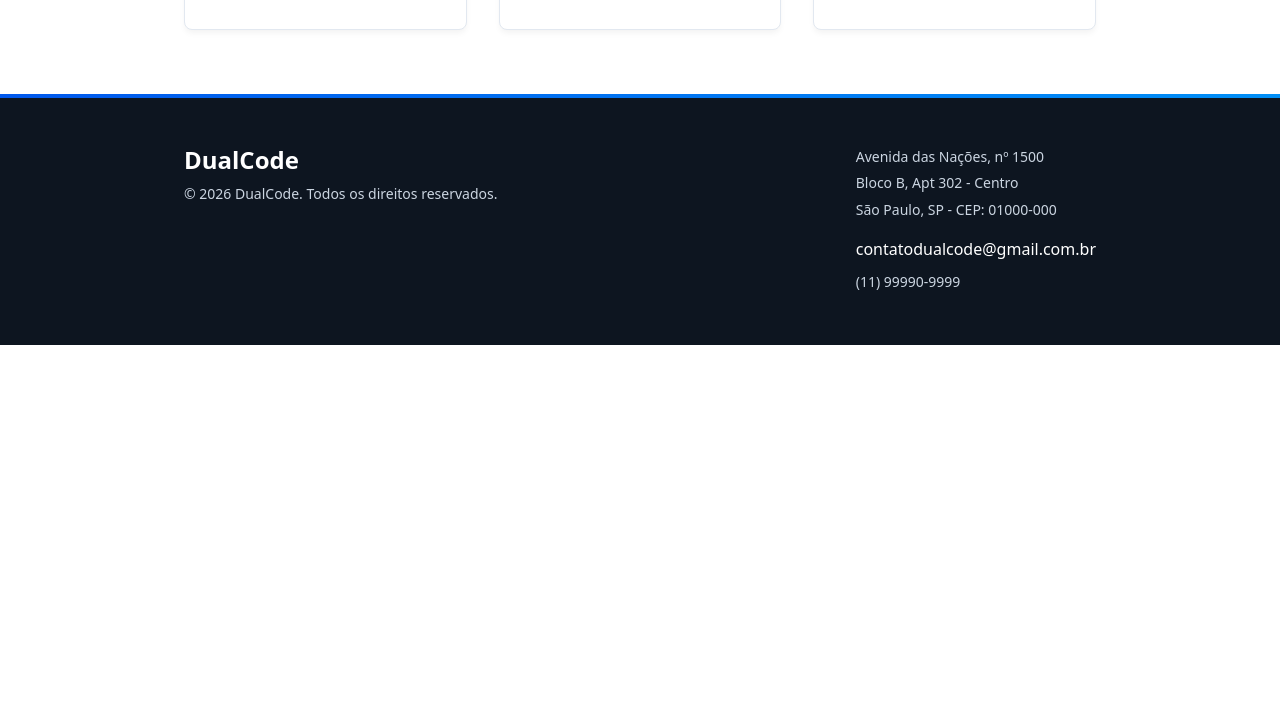
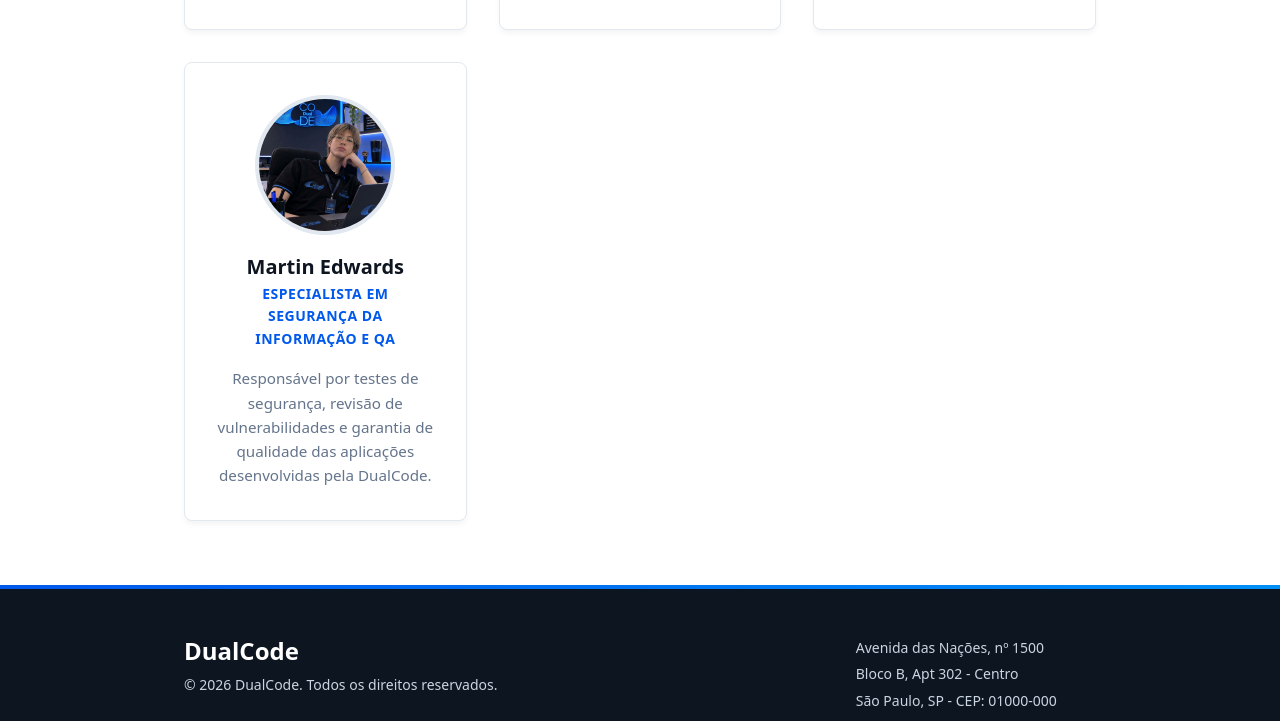
Before and after one commit to kaikaionlyone/dual-code-site, an Astro site: page /equipe in a window 1280 px wide. Shown: the part 774-1495 px from the top of the page. Before the commit the page ends 1119 px from the top, so only its background shows below. Built offline with nearby package versions, Linux system fonts and the light colour scheme; Astro itself is replaced by a stand-in of ours.

Commit message:
feat: adiciona novo membro

```diff
--- a/src/data/empresa.js
+++ b/src/data/empresa.js
@@ -1,9 +1,8 @@
-
 export const empresa = {
   nome: "DualCode",
   slogan: "Grandes projetos são feitos por pessoas que não desistem.",
   historia:
-    "A DualCode foi fundada em 2024 por Kailany Nascimento e Maria Emanuele da Silva, após concluírem sua formação superior na área de tecnologia. Durante a trajetória acadêmica, as duas desenvolveram projetos em parceria e perceberam que muitas empresas enfrentavam problemas de segurança digital, como senhas fracas, falhas na programação e sistemas vulneráveis. Diante disso, decidiram criar uma empresa voltada ao desenvolvimento de soluções tecnológicas seguras e confiáveis. O nome DualCode surgiu da união de 'Dual', representando a parceria das fundadoras, e 'Code', que significa código em inglês. Com o crescimento da empresa, João Marcos da Silva passou a integrar a equipe como desenvolvedor Full Stack, fortalecendo a criação de sistemas e a segurança da informação.",
+    "A DualCode foi fundada em 2024 por Kailany Nascimento e Maria Emanuele da Silva, após concluírem sua formação superior na área de tecnologia. Durante a trajetória acadêmica, as duas desenvolveram projetos em parceria e perceberam que muitas empresas enfrentavam problemas de segurança digital, como senhas fracas, falhas na programação e sistemas vulneráveis. Diante disso, decidiram criar uma empresa voltada ao desenvolvimento de soluções tecnológicas seguras e confiáveis. O nome DualCode surgiu da união de 'Dual', representando a parceria das fundadoras, e 'Code', que significa código em inglês. Com o crescimento da empresa, João Marcos da Silva passou a integrar a equipe como desenvolvedor Full Stack, fortalecendo a criação de sistemas e a segurança da informação, e Martin Edwards entrou para somar na área de segurança da informação e qualidade.",
   missao:
     "Tornar a segurança de dados mais acessível e compreensível para todos, independentemente do nível de conhecimento técnico, garantindo também a segurança e a confiabilidade dos códigos e soluções desenvolvidos pela empresa.",
   visao:
@@ -56,6 +55,13 @@ export const empresa = {
       foto: "/images/joao.jpg",
       alt: "Foto de João Marcos da Silva",
       descricao: "Desenvolvedor Full Stack da DualCode, responsável por fortalecer a criação de sistemas e contribuir para a segurança da informação."
+    },
+    {
+      nome: "Martin Edwards",
+      cargo: "Especialista em Segurança da Informação e QA",
+      foto: "/images/martin.jpg",
+      alt: "Foto de Martin Edwards",
+      descricao: "Responsável por testes de segurança, revisão de vulnerabilidades e garantia de qualidade das aplicações desenvolvidas pela DualCode."
     }
   ]
 };
```
Also changed, not shown: public/images/martin.jpg (added).
